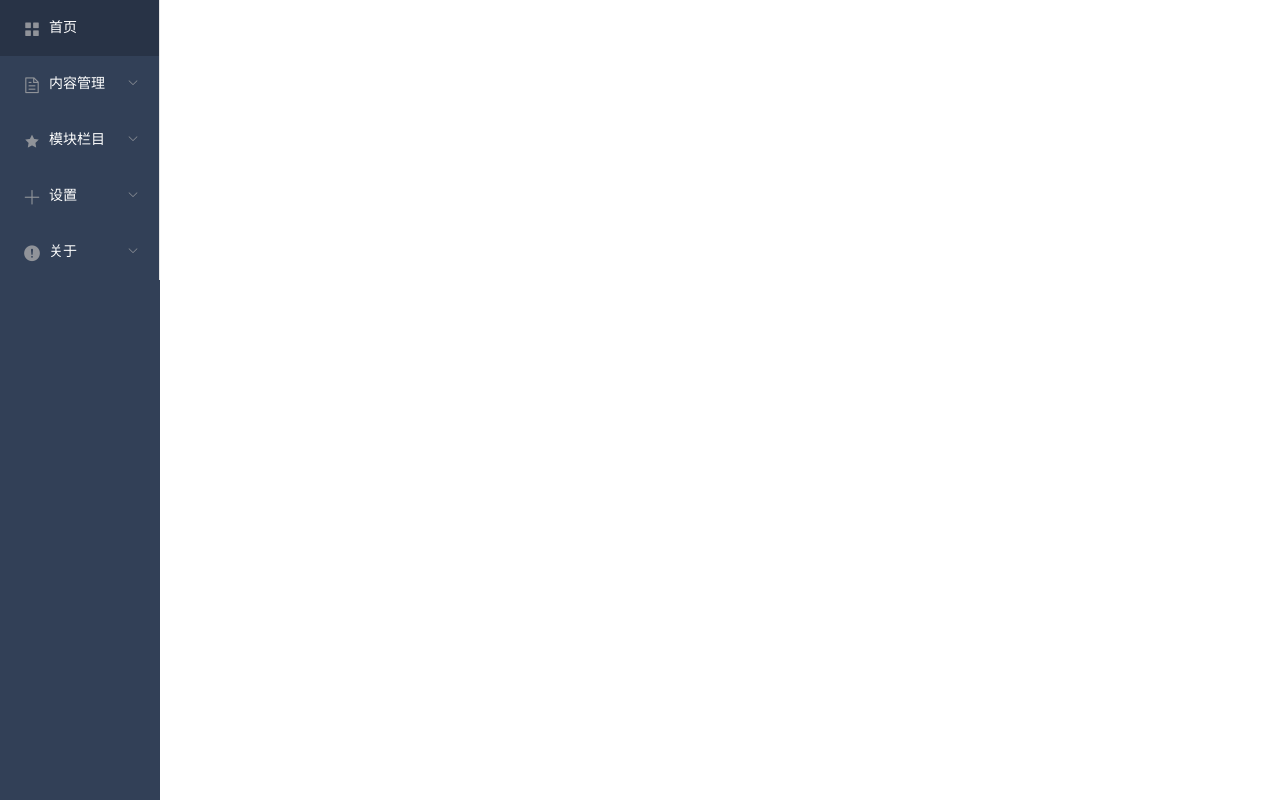
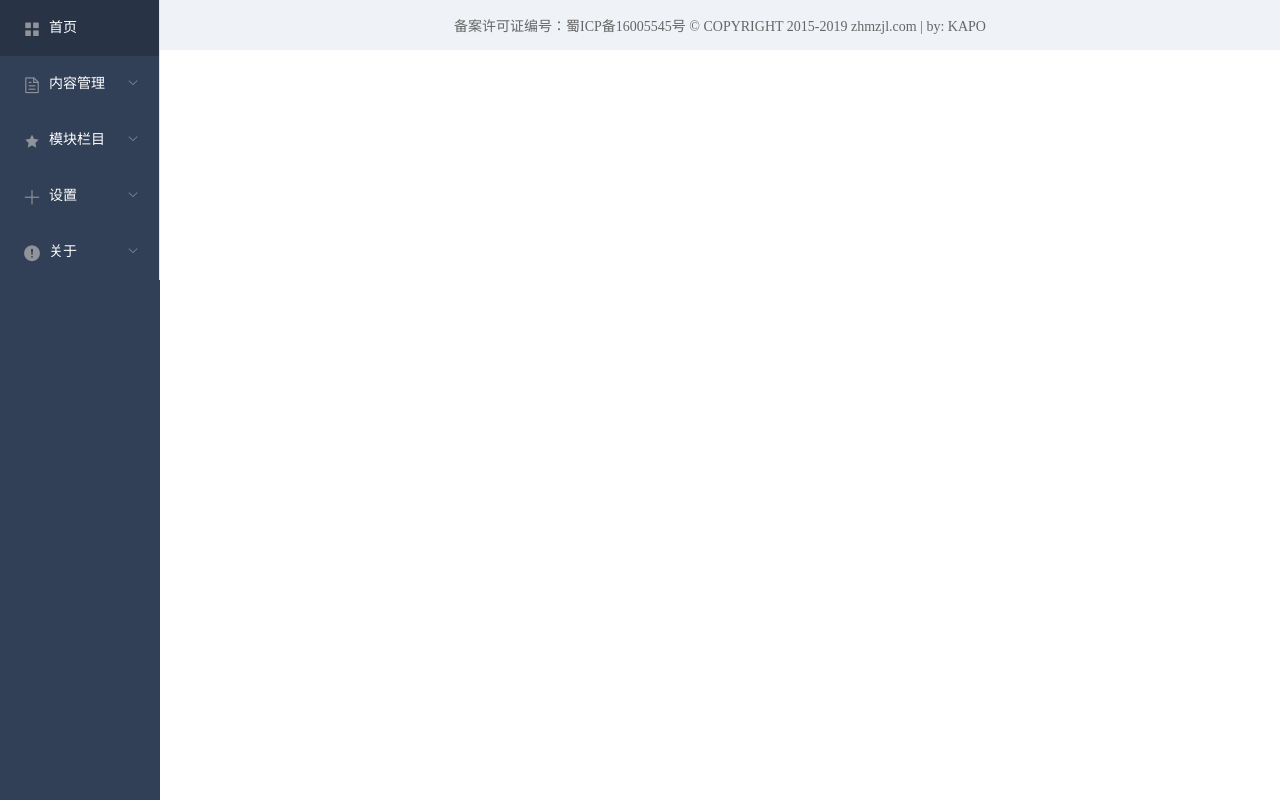
Before and after one commit to SmileRose/a_new_start, a Vue app: page /#/menu in a window 1280 px wide. Built offline with nearby package versions, Linux system fonts and the light colour scheme.

Commit message:
基本布局完成。数据拉取成功

```diff
--- /dev/null
+++ b/src/components/common/footer.vue
@@ -0,0 +1,22 @@
+<template>
+  <div class="footer">
+    备案许可证编号：蜀ICP备16005545号 © COPYRIGHT 2015-2019 zhmzjl.com | by: KAPO
+  </div>
+</template>
+<script>
+export default {
+  data() {
+      return {}
+    },
+    methods: {}
+}
+</script>
+<style lang="less" scope>
+.footer {
+  padding: 15px 20px;
+  background-color: #eff2f7;
+  color: #666;
+  text-align: center;
+  font-size: 14px;
+}
+</style>
--- a/src/components/common/menu.vue
+++ b/src/components/common/menu.vue
@@ -34,17 +34,22 @@
 				<keep-alive>
 					<router-view></router-view>
 				</keep-alive>
+				<common-footer></common-footer>
 			</el-col>
 		</el-row>
 	</div>
 </template>
 <script>
+import commonFooter from './footer'
 	export default {
 		computed: {
 			defaultActive: function(){
 				return this.$route.path.replace('/', '');
 			}
 		},
+		components:{
+			commonFooter
+		}
 	}
 </script>
 <style>
--- a/src/components/pages/articlelist.vue
+++ b/src/components/pages/articlelist.vue
@@ -2,35 +2,25 @@
   <div class="fillcontain">
     <head-top></head-top>
     <div class="table_container">
-      <el-table v-loading="loading" fullscreen="true" element-loading-text="拼命加载中"
-    element-loading-spinner="el-icon-loading"
-    element-loading-background="rgba(0, 0, 0, 0.8)" :data="items" stripe
-     style="width: 100%">
+      <el-table v-loading="loading" fullscreen="true" element-loading-text="拼命加载中" element-loading-spinner="el-icon-loading" element-loading-background="rgba(0, 0, 0, 0.8)" :data="items" stripe style="width: 100%">
         <el-table-column type="selection">
         </el-table-column>
         <el-table-column fixed prop="id" label="id">
         </el-table-column>
-
         <el-table-column prop="catid" label="catid">
         </el-table-column>
-
         <el-table-column prop="title" label="标题">
         </el-table-column>
         <el-table-column prop="readnum" label="评论数">
         </el-table-column>
-
         <el-table-column prop="cnum" label="阅读量">
         </el-table-column>
-
         <el-table-column prop="keywords" label="关键字">
         </el-table-column>
-
-
         <el-table-column prop="cnum" label="点击量">
         </el-table-column>
         <el-table-column prop="username" label="发布人">
         </el-table-column>
-
         <el-table-column prop="inputtime" label="发布时间">
         </el-table-column>
         <el-table-column prop="updatetime" label="更新时间">
@@ -45,24 +35,14 @@
       </el-table>
       <!-- 分页 -->
     </div>
-    <div class="block">
-       <el-pagination
-@size-change="handleSizeChange"
-@current-change="handleCurrentChange"
-:current-page="currentPage4"
-:page-sizes="[100, 200, 300, 400]"
-:page-size="100"
-layout="total, sizes, prev, pager, next, jumper"
-:total="400">
-</el-pagination>
-    </div>
+    <!-- <div class="block">
+      <el-pagination @size-change="handleSizeChange" @current-change="handleCurrentChange" :current-page="currentPage4" :page-sizes="[100, 200, 300, 400]" :page-size="100" layout="total, sizes, prev, pager, next, jumper" :total="400">
+      </el-pagination>
+    </div> -->
   </div>
 </template>
 <script>
 import headTop from '../common/headTop'
-
-// import { Loading } from 'element-ui';
-
 export default {
   data() {
       return {
@@ -72,32 +52,20 @@ export default {
     },
     created() {
       this.getArt();
-
     },
     computed: {},
     components: {
       headTop,
     },
     methods: {
-      getArt(){
-
-        this.$axios.get('/api/users').then(res=>{
+      getArt() {
+        this.$axios.get('/api/users').then(res => {
           console.log(res)
-
-
-
-          if(res.data.status){
+          if (res.data.status) {
             this.items = res.data.data;
-
-            this.loading =false;
-
-
-
+            this.loading = false;
           }
-
-
         })
-
       },
       handleEdit(index, row) {
         console.log(index, row);
```
